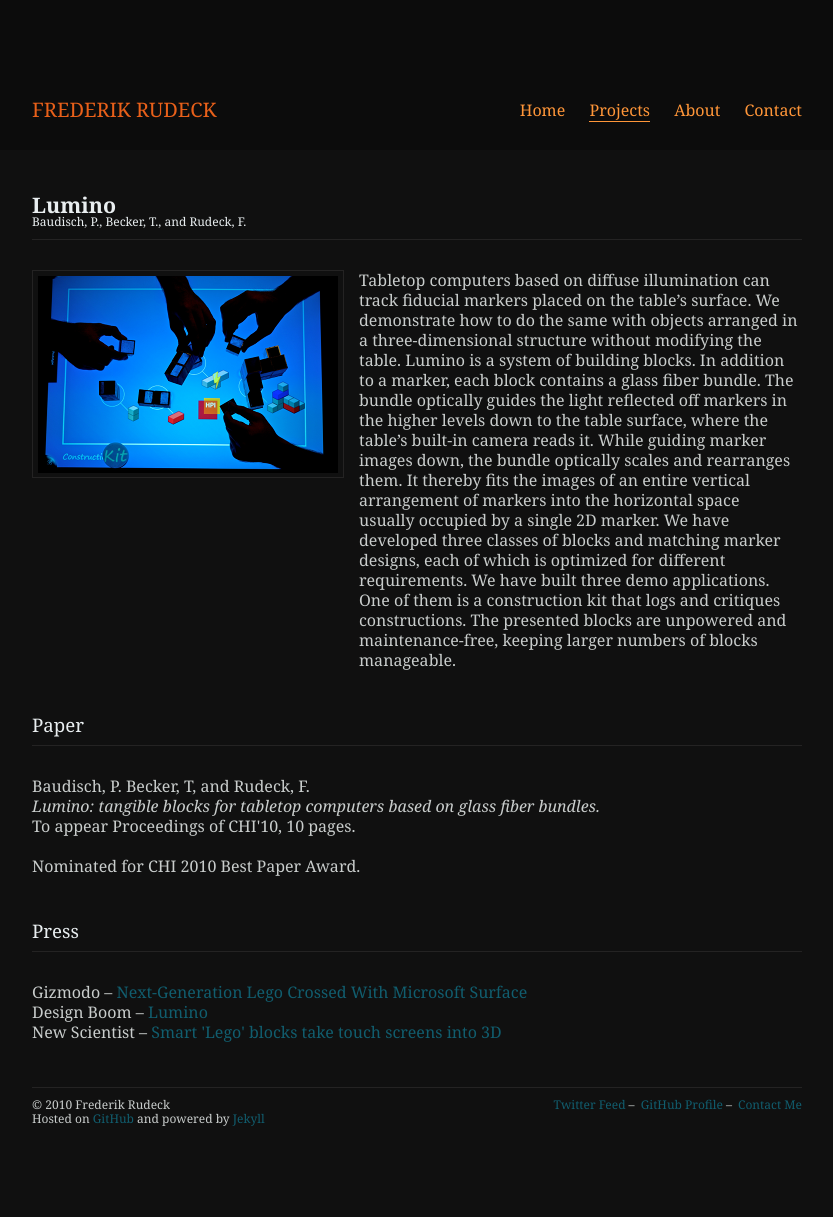
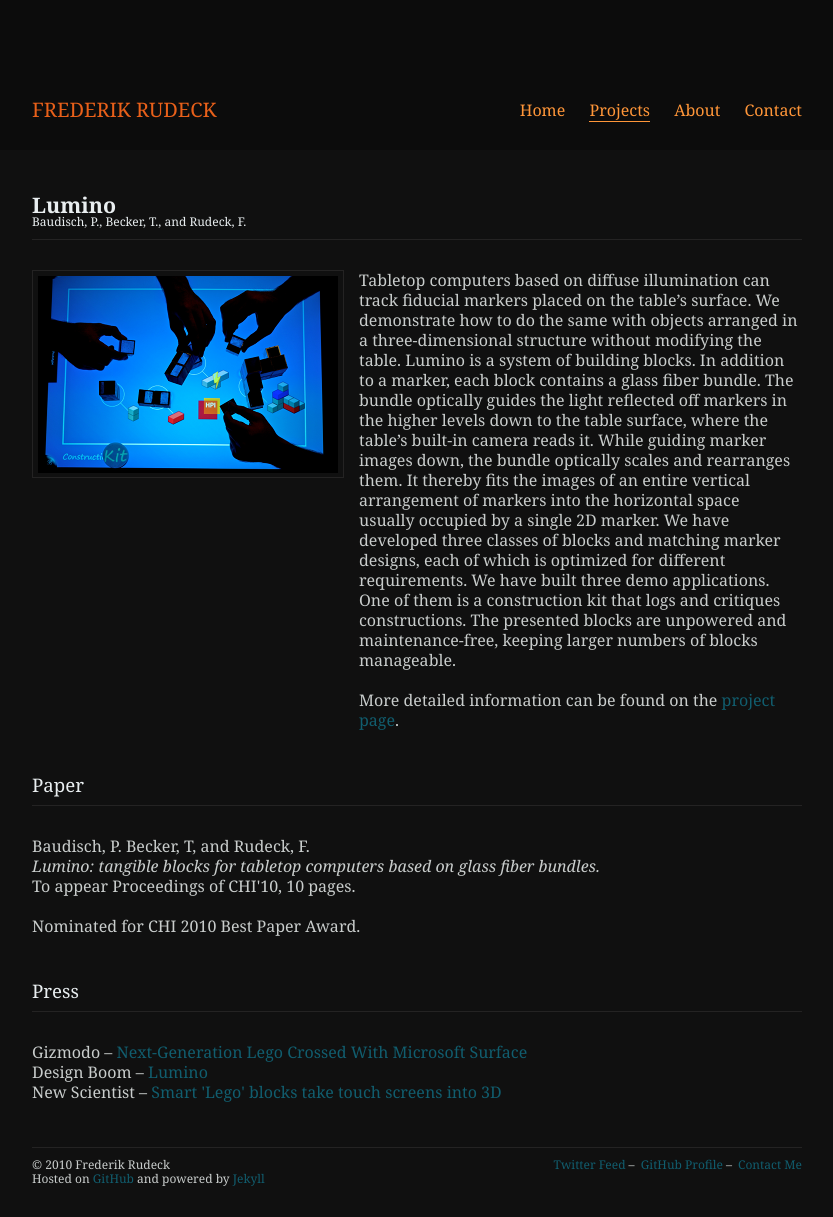
Before and after one commit to polym0rph/polym0rph.github.com, a Jekyll site: the page built from _posts/2009-12-11-lumino.html, in a window 1280 px wide. Shown: the whole page, without its empty margins (223-1056 px from the left). Built offline with Jekyll 4.4.1, drawn with Linux system fonts in a browser that asks for light colours; Markdown is read by kramdown in place of the engine named in the settings; before the commit the page ends 1157 px from its top, so only the background shows below that.

Commit message:
added link to the lumino project page

```diff
--- a/_posts/2009-12-11-lumino.html
+++ b/_posts/2009-12-11-lumino.html
@@ -22,6 +22,7 @@ abstract: Tabletop computers based on diffuse illumination can track fiducial ma
 	</div>
 	<div class="abstract">
 		<span>{{ page.abstract }} We have developed three classes of blocks and matching marker designs, each of which is optimized for different requirements. We have built three demo applications. One of them is a construction kit that logs and critiques constructions. The presented blocks are unpowered and maintenance-free, keeping larger numbers of blocks manageable.</span>
+		<p>More detailed information can be found on the <a href="http://www.hpi.uni-potsdam.de/baudisch/projekte/lumino.html">project page</a>.</p>
 	</div>
 </div>
 
```
